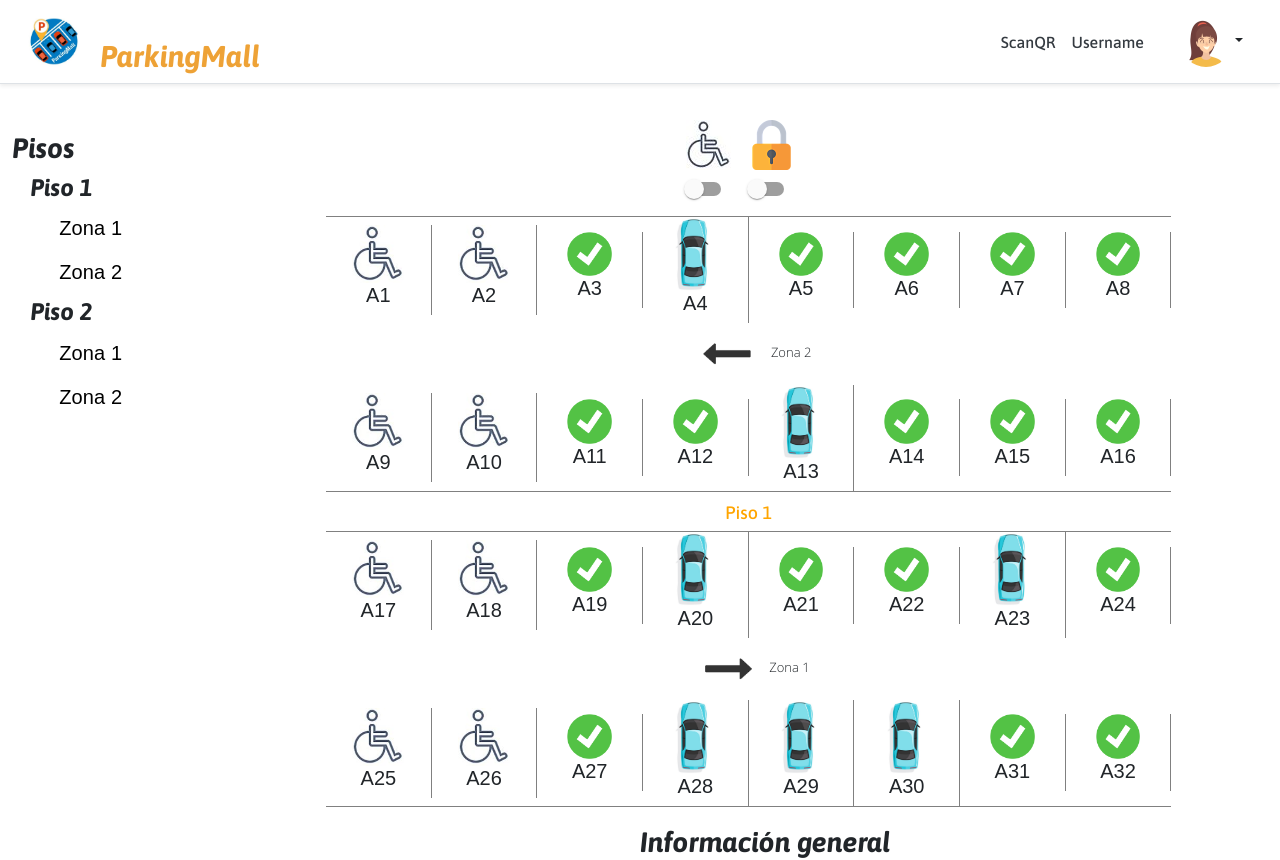
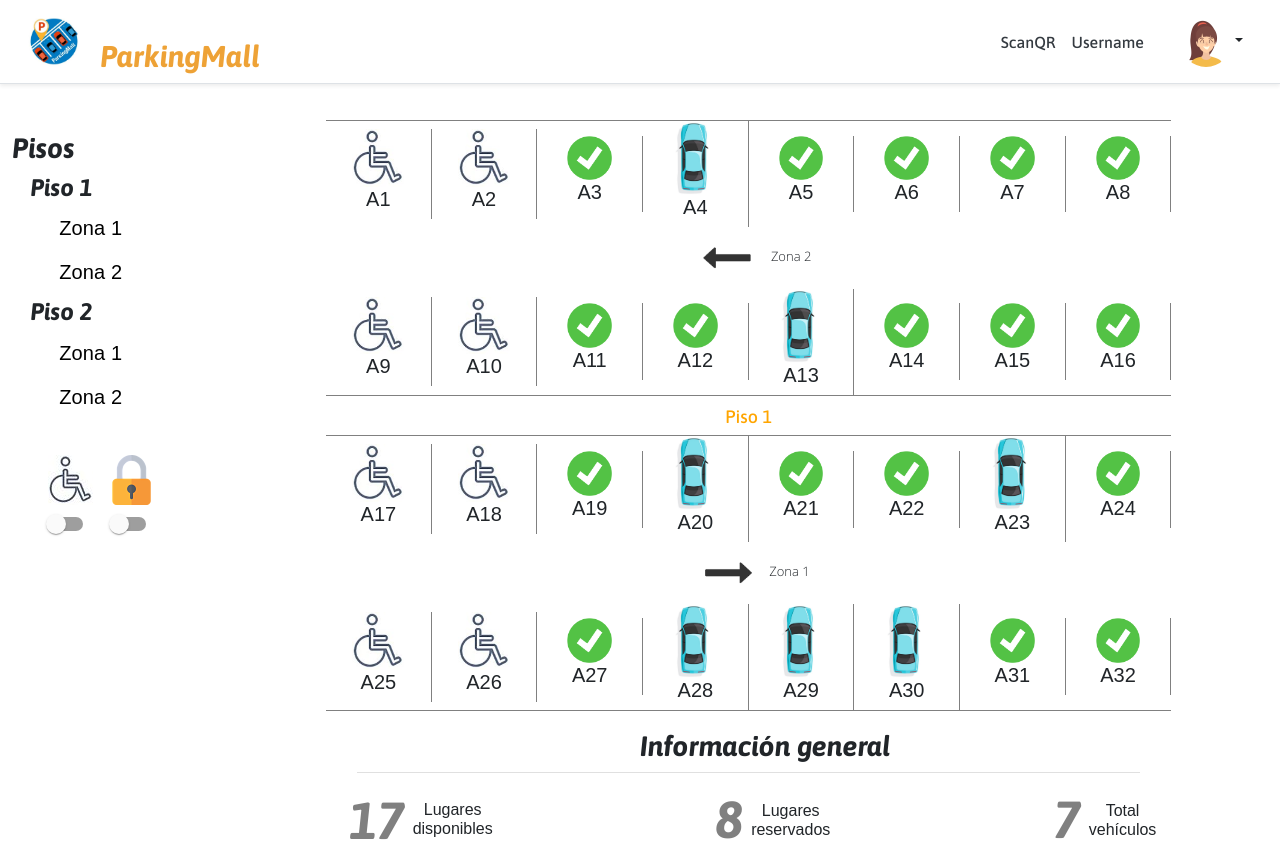
Before and after one commit to luisalvaran17/ParkingMall, a React (Create React App) app in the folder frontend/app-parkingmall/: page / in a window 1280 px wide. Shown: the top 860 px of the page. Built offline with nearby package versions, Linux system fonts and the light colour scheme; a web font is replaced by a local one.

Commit message:
Switches in the correct place

```diff
--- a/frontend/app-parkingmall/src/assets/styles/components/render_parking.css
+++ b/frontend/app-parkingmall/src/assets/styles/components/render_parking.css
@@ -80,4 +80,8 @@
 .switchImg{
   padding-right: 30%;
 }
+
+.switchesClass{
+  padding-left: 16%;
+}
 /*# sourceMappingURL=render_parking.css.map */
--- a/frontend/app-parkingmall/src/components/RenderParking.jsx
+++ b/frontend/app-parkingmall/src/components/RenderParking.jsx
@@ -12,6 +12,8 @@ import FormControlLabel from "@material-ui/core/FormControlLabel";
 import FormControl from "@material-ui/core/FormControl";
 import discapacidad from "../assets/images/Discapacidad_opt.jpg";
 import candado from "../assets/images/Candado_opt.png";
+import SideBar from "../components/SideBar";
+import Grid from "@material-ui/core/Grid";
 
 class RenderParking extends Component {
   constructor(props) {
@@ -256,9 +258,11 @@ class RenderParking extends Component {
 
   render() {
     return (
-      <div className="container parking">
-        <div>
-          <center>
+      <Grid container spacing={3}>
+        <Grid item xs={3}>
+          <SideBar />
+        <div className="switchesClass">
+          <br/>
           <FormControl component="fieldset">
             <FormGroup aria-label="position" row>
               <div>
@@ -277,10 +281,13 @@ class RenderParking extends Component {
               </div>
             </FormGroup>
           </FormControl>
-          </center>
         </div>
 
+        </Grid>
+        <Grid item xs={8}>
 
+
+        <div className="container parking">
         <div className="row borderRowTop">{this.state.carList1}</div>
 
         <div className="row rowArrows">
@@ -313,6 +320,8 @@ class RenderParking extends Component {
 
         <InfoGeneral car={this.state.carValue} />
       </div>
+      </Grid>
+      </Grid>
     );
   }
   componentDidMount() {
--- a/frontend/app-parkingmall/src/containers/Contenido.js
+++ /dev/null
@@ -1,20 +0,0 @@
-import React from "react";
-import RenderParking from "../components/RenderParking";
-import SideBar from "../components/SideBar";
-import Grid from "@material-ui/core/Grid";
-
-class Contenido extends React.Component {
-  render() {
-    return (
-      <Grid container spacing={3}>
-        <Grid item xs={3}>
-          <SideBar />
-        </Grid>
-        <Grid item xs={8}>
-          <RenderParking />
-        </Grid>
-      </Grid>
-    );
-  }
-}
-export default Contenido;
--- a/frontend/app-parkingmall/src/containers/HeaderAndFooter.js
+++ b/frontend/app-parkingmall/src/containers/HeaderAndFooter.js
@@ -3,7 +3,7 @@ import '../assets/styles/components/head_foo_scanQR.css';
 import '../assets/styles/components/render_parking.css'
 import Header from '../components/Header';
 import Footer from '../components/Footer';
-import Contenido from './Contenido';
+import RenderParking from "../components/RenderParking";
 
 class HeaderAndFooter extends Component {
     render() {
@@ -12,7 +12,7 @@ class HeaderAndFooter extends Component {
 
                 <Header /> {/* Header component jsx */}
 
-                <Contenido /> {/* parking component jsx */}
+                <RenderParking /> {/* parking component jsx */}
 
                 <Footer /> {/* Footer component jsx */}
 
```
Also changed, not shown: frontend/app-parkingmall/src/assets/styles/components/Contenido.css (added).
